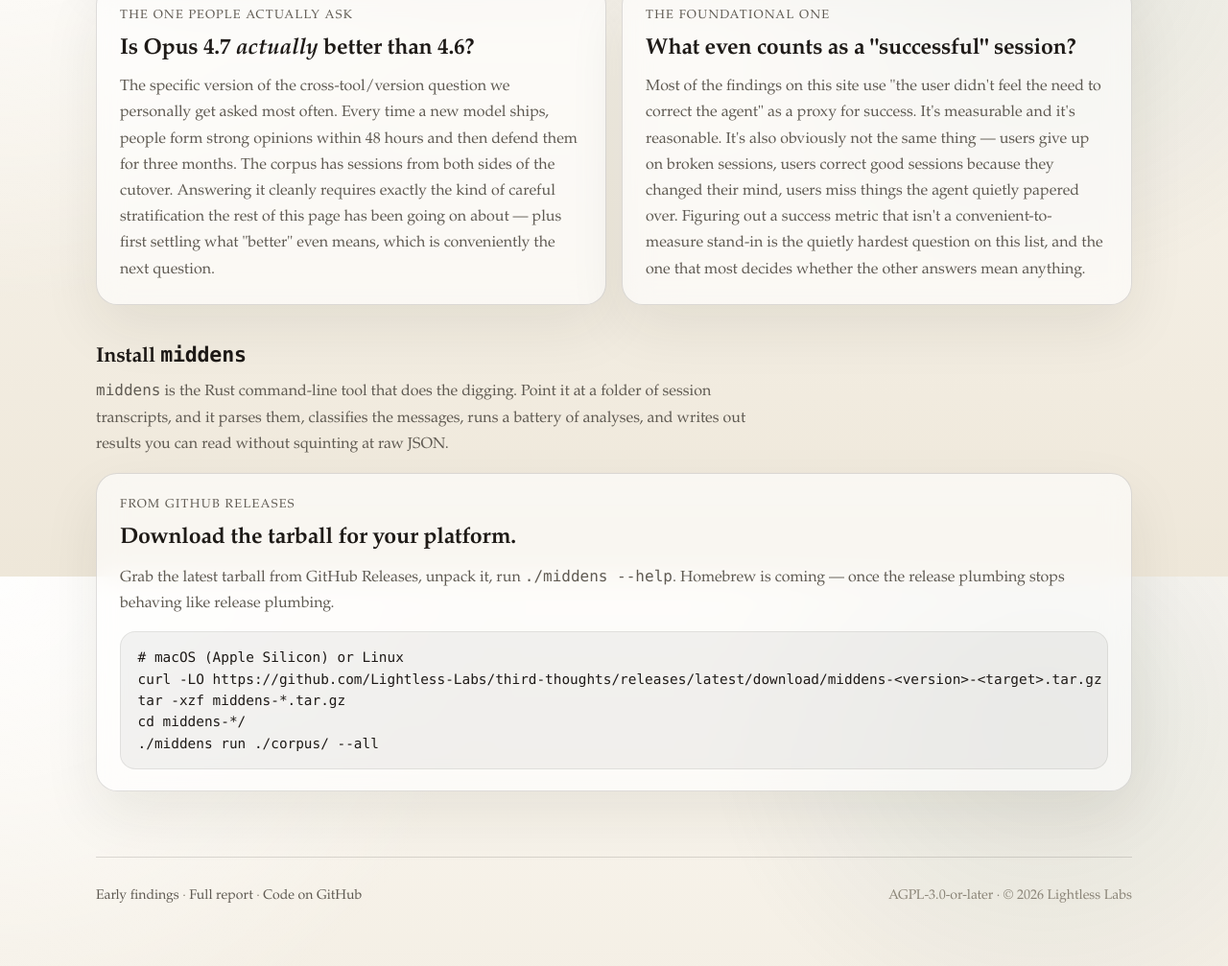
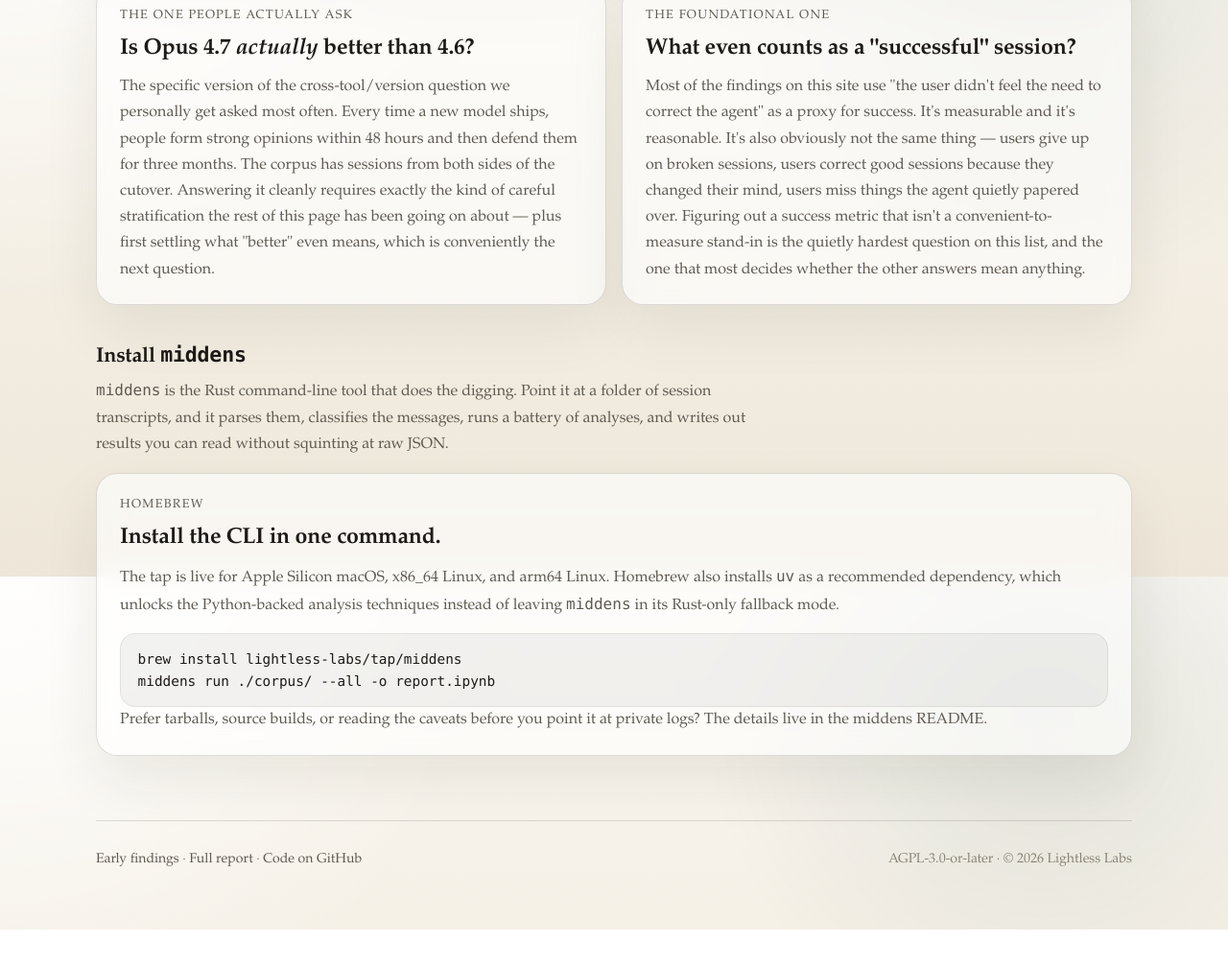
Before and after one commit to Lightless-Labs/third-thoughts, a plain HTML site: page index.html in a window 1280 px wide. Shown: the part 1799-2806 px from the top of the page at 96% size. After the commit the page ends 2768 px from the top, so only its background shows below. Drawn offline with Linux system fonts and the light colour scheme.

Commit message:
Update landing page install instructions

```diff
--- a/index.html
+++ b/index.html
@@ -122,16 +122,16 @@
           </div>
         </div>
         <article class="card panel">
-          <span class="card-eyebrow">From GitHub Releases</span>
-          <h2>Download the tarball for your platform.</h2>
+          <span class="card-eyebrow">Homebrew</span>
+          <h2>Install the CLI in one command.</h2>
           <p>
-            Grab the latest tarball from <a href="https://github.com/Lightless-Labs/third-thoughts/releases">GitHub Releases</a>, unpack it, run <code>./middens --help</code>. Homebrew is coming &mdash; once the release plumbing stops behaving like release plumbing.
+            The tap is live for Apple Silicon macOS, x86_64 Linux, and arm64 Linux. Homebrew also installs <code>uv</code> as a recommended dependency, which unlocks the Python-backed analysis techniques instead of leaving <code>middens</code> in its Rust-only fallback mode.
           </p>
-          <pre><code># macOS (Apple Silicon) or Linux
-curl -LO https://github.com/Lightless-Labs/third-thoughts/releases/latest/download/middens-&lt;version&gt;-&lt;target&gt;.tar.gz
-tar -xzf middens-*.tar.gz
-cd middens-*/
-./middens run ./corpus/ --all</code></pre>
+          <pre><code>brew install lightless-labs/tap/middens
+middens run ./corpus/ --all -o report.ipynb</code></pre>
+          <p>
+            Prefer tarballs, source builds, or reading the caveats before you point it at private logs? The details live in the <a href="https://github.com/Lightless-Labs/third-thoughts/tree/main/middens#install">middens README</a>.
+          </p>
         </article>
       </section>
 
```
